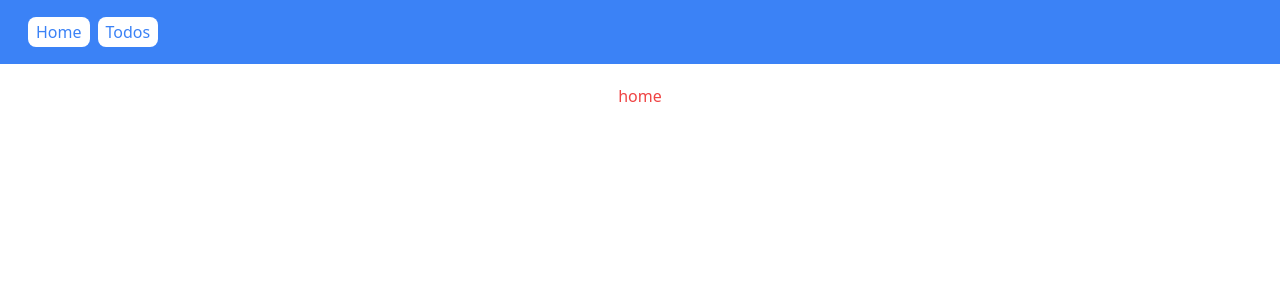
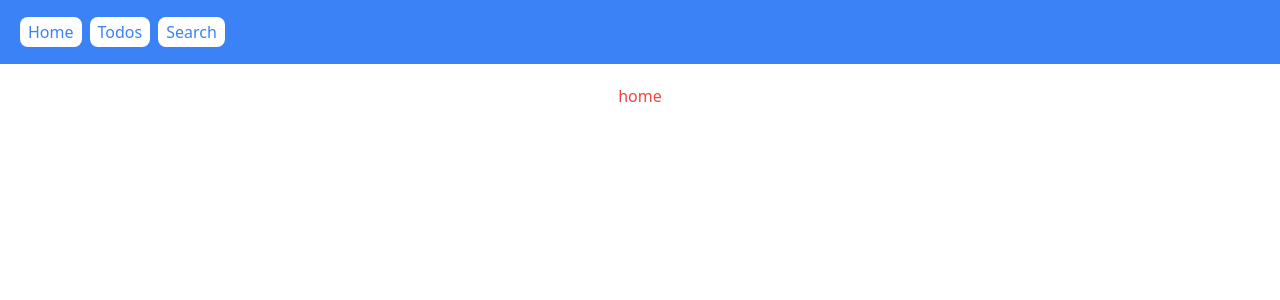
Before and after one commit to rimonaldo/Next_Rainbows, a Next.js app: page / in a window 1280 px wide. Shown: the top 300 px of the page. Built offline with nearby package versions, Linux system fonts and the light colour scheme.

Commit message:
added search route

```diff
--- a/app/Header.tsx
+++ b/app/Header.tsx
@@ -4,8 +4,9 @@ import React from 'react'
 function Header() {
    return (
       <header className="p-5 bg-blue-500 ">
-         <Link className=' m-2 px-2 py-1 bg-white text-blue-500 rounded-lg' href="/">Home</Link>
-         <Link href="/todos" className='px-2 py-1 bg-white text-blue-500 rounded-lg'>Todos</Link>
+         <Link className='px-2 py-1 bg-white text-blue-500 rounded-lg' href="/">Home</Link>
+         <Link href="/todos" className='m-2 px-2 py-1 bg-white text-blue-500 rounded-lg'>Todos</Link>
+         <Link href="/search" className='px-2 py-1 bg-white text-blue-500 rounded-lg'>Search</Link>
       </header>
    )
 }
```
